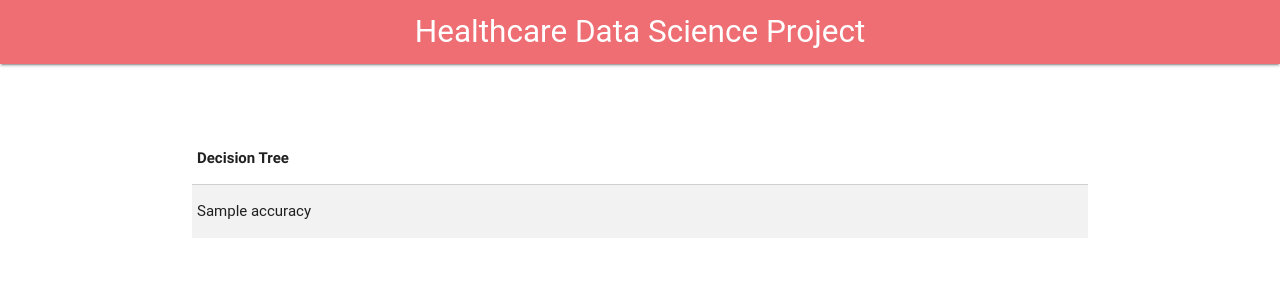
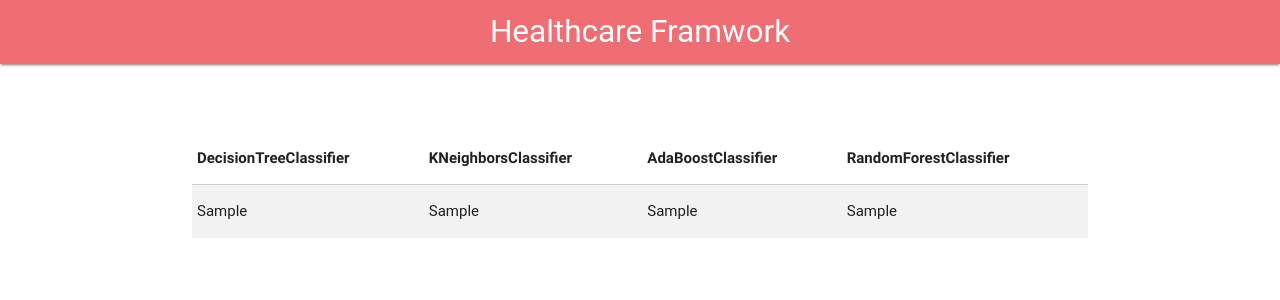
Before and after one commit to piyushmaurya23/DataScienceHealthcare, a Django app: template app/templates/learning.html in a window 1280 px wide. Shown: the top 300 px of the page. Run offline with Django 3.2, Linux system fonts and the light colour scheme; the template is opened without the code that fills it: most values are stand-ins (such as "Sample title", 1, 10 or a date in 2020); some libraries are stand-ins or nearby versions; some web fonts are replaced.

Commit message:
add more classifiers

```diff
--- a/app/templates/base.html
+++ b/app/templates/base.html
@@ -8,24 +8,21 @@
 
     <!--Let browser know website is optimized for mobile-->
     <meta name="viewport" content="width=device-width, initial-scale=1.0"/>
+    <title>HealthCare Framework</title>
 </head>
 
 <body>
 <nav>
     <div class="nav-wrapper">
-        <a href="{% url 'app:list' %}" class="brand-logo center">Healthcare Data Science Project</a>
+        <a href="{% url 'app:list' %}" class="brand-logo center">Healthcare Framwork</a>
     </div>
 </nav>
+
 <br><br><br>
 
 <div class="container">
-
     {% block content %}
-
-
-
     {% endblock content %}
-
 </div>
 
 
--- a/app/templates/learning.html
+++ b/app/templates/learning.html
@@ -4,13 +4,19 @@
     <table class="striped responsive-table">
         <thead>
             <tr>
-                <th>Decision Tree</th>
+                <th>DecisionTreeClassifier</th>
+                <th>KNeighborsClassifier</th>
+                <th>AdaBoostClassifier</th>
+                <th>RandomForestClassifier</th>
             </tr>
         </thead>
 
         <tbody>
             <tr>
-                <td>{{ accuracy }}</td>
+                <td>{{ accuracy_dt }}</td>
+                <td>{{ accuracy_neigh }}</td>
+                <td>{{ accuracy_ada }}</td>
+                <td>{{ accuracy_rf }}</td>
             </tr>
         </tbody>
     </table>
```
Also changed, not shown: app/views.py (+30 -5 lines).
